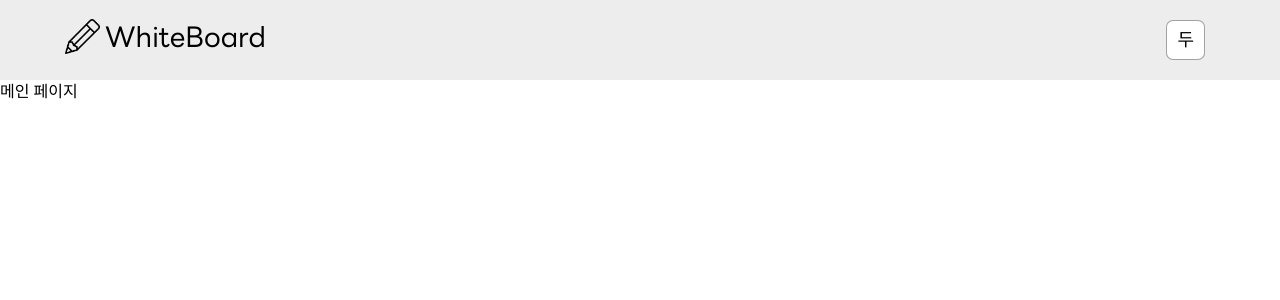
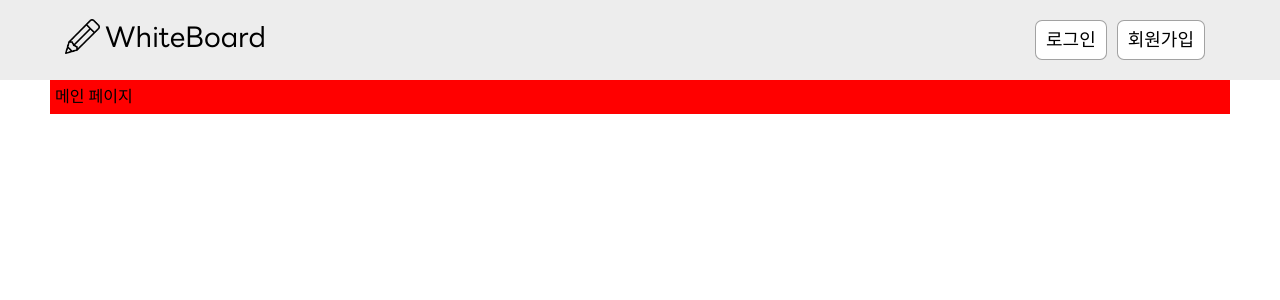
Before and after one commit to Durn02/whiteboard, a React (Create React App) app: page / in a window 1280 px wide. Shown: the top 300 px of the page. Built offline with nearby package versions, Linux system fonts and the light colour scheme; a web font is replaced by a local one.

Commit message:
Rename(Home.jsx): LandingPage로 이름 변경

```diff
--- a/src/App.jsx
+++ b/src/App.jsx
@@ -1,11 +1,11 @@
 import { BrowserRouter, Route, Routes } from "react-router-dom";
-import MainPage from "./pages/MainPage/MainPage";
+import LandingPage from "./pages/LandingPage/LandingPage";
 
 function App() {
   return (
     <BrowserRouter>
       <Routes>
-        <Route path="/" element={<MainPage />} />
+        <Route path="/" element={<LandingPage />} />
       </Routes>
     </BrowserRouter>
   );
--- /dev/null
+++ b/src/pages/LandingPage/LandingPage.jsx
@@ -0,0 +1,20 @@
+import Header from "../../components/Header/Header";
+import style from "./LandingPage.module.css";
+
+const LandingPage = () => {
+  const userInfo = {
+    name: "두",
+    id: "cdh",
+    pw: "1234",
+    student_number: "20211",
+    isStudent: "Y",
+  };
+  return (
+    <>
+      <Header logined={false} userInfo={userInfo} />
+      <div className={style.container}>메인 페이지</div>
+    </>
+  );
+};
+
+export default LandingPage;
--- /dev/null
+++ b/src/pages/LandingPage/LandingPage.module.css
@@ -0,0 +1,7 @@
+.container {
+  margin-left: 50px;
+  margin-right: 50px;
+  font-family: "korean ";
+  background-color: red;
+  padding: 5px;
+}
--- a/src/pages/MainPage/MainPage.jsx
+++ /dev/null
@@ -1,19 +0,0 @@
-import Header from "../../components/Header/Header";
-
-const MainPage = () => {
-  const userInfo = {
-    name: "두",
-    id: "cdh",
-    pw: "1234",
-    student_number: "20211",
-    isStudent: "Y",
-  };
-  return (
-    <>
-      <Header logined={true} userInfo={userInfo} />
-      <div>메인 페이지</div>
-    </>
-  );
-};
-
-export default MainPage;
```
